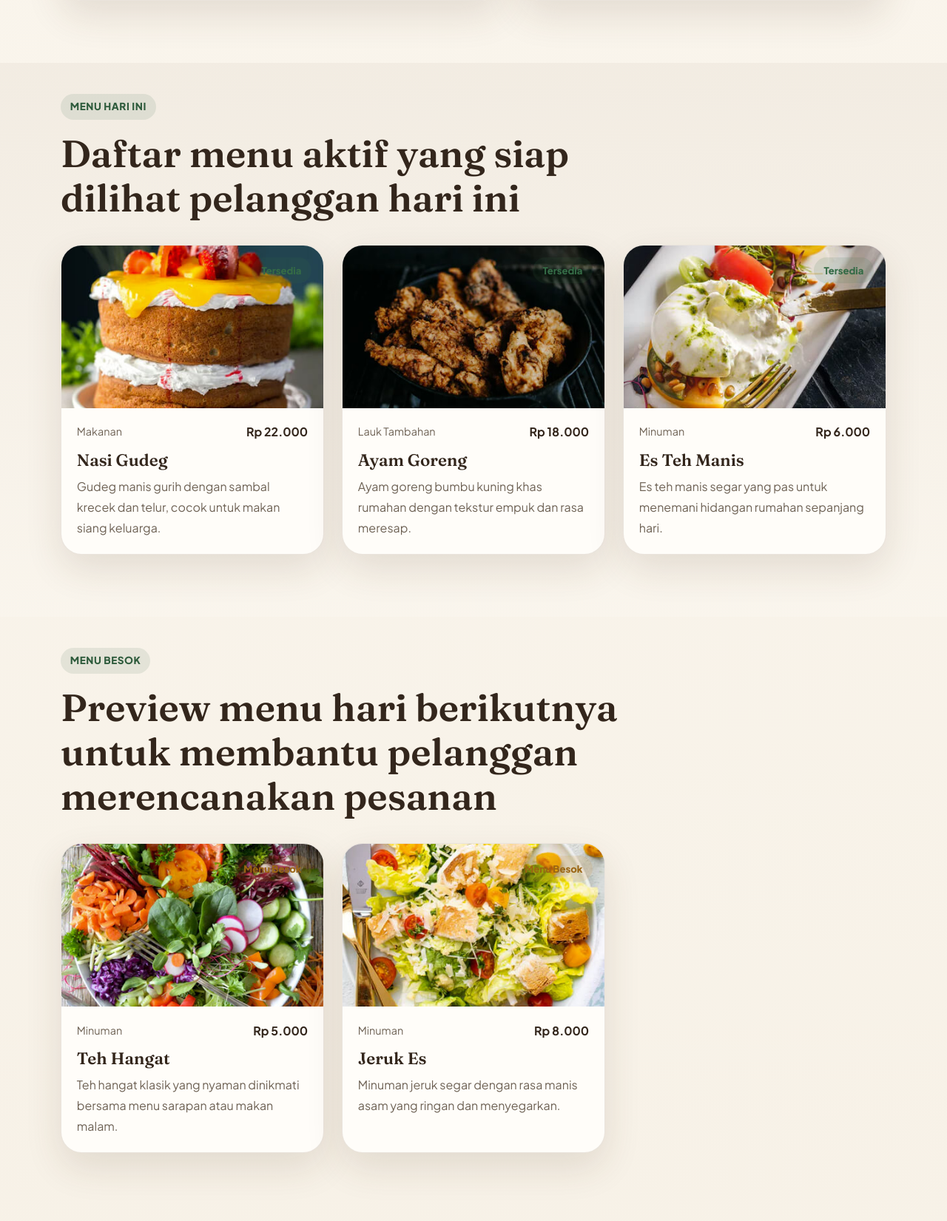
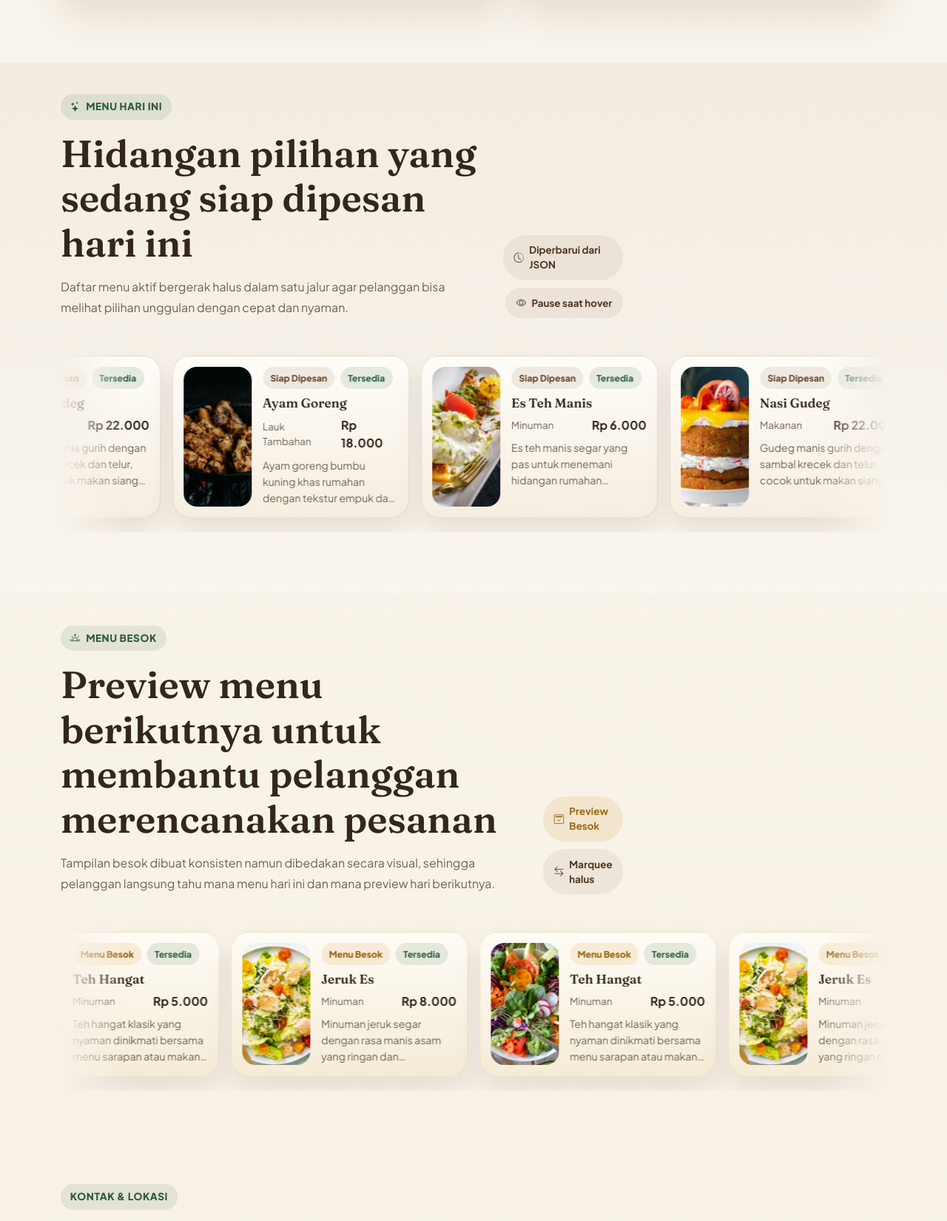
Before and after one commit to marwinwijaya/bu-jawa-webapps, a PHP site: page / in a window 1280 px wide. Shown: the part 1792-3443 px from the top of the page at 74% size. Run offline with PHP 8.4, Linux system fonts and the light colour scheme.

Commit message:
enhance index

```diff
--- a/assets/css/style.css
+++ b/assets/css/style.css
@@ -264,6 +264,12 @@ p {
   line-height: 1.18;
 }
 
+.section-subcopy {
+  margin-top: 0.95rem;
+  max-width: 720px;
+  font-size: 1rem;
+}
+
 .about-grid,
 .contact-grid {
   display: grid;
@@ -303,56 +309,161 @@ p {
   background: linear-gradient(180deg, rgba(110, 79, 53, 0.05) 0%, rgba(255, 253, 249, 0.2) 100%);
 }
 
-.menu-card {
-  height: 100%;
-  overflow: hidden;
-  border-radius: 28px;
-  border: 1px solid var(--border);
-  background: var(--surface);
-  box-shadow: var(--shadow);
+.menu-heading-row {
+  display: flex;
+  justify-content: space-between;
+  gap: 1.4rem;
+  align-items: flex-end;
 }
 
-.menu-card-image-wrap {
+.menu-section-note {
+  display: flex;
+  flex-wrap: wrap;
+  gap: 0.65rem;
+  justify-content: flex-end;
+}
+
+.menu-note-chip {
+  display: inline-flex;
+  align-items: center;
+  gap: 0.45rem;
+  padding: 0.65rem 0.9rem;
+  border-radius: 999px;
+  background: rgba(110, 79, 53, 0.08);
+  color: var(--primary-dark);
+  font-size: 0.84rem;
+  font-weight: 700;
+}
+
+.menu-note-chip.is-tomorrow {
+  background: rgba(214, 147, 47, 0.14);
+  color: #9b6513;
+}
+
+.marquee-shell {
+  position: relative;
+  overflow: hidden;
+  padding: 1.2rem 0;
+  mask-image: linear-gradient(to right, transparent 0, black 8%, black 92%, transparent 100%);
+  -webkit-mask-image: linear-gradient(to right, transparent 0, black 8%, black 92%, transparent 100%);
+}
+
+.menu-marquee {
+  display: flex;
+  width: max-content;
+  gap: 1rem;
+  animation: menu-marquee 36s linear infinite;
+  will-change: transform;
+}
+
+.menu-marquee:hover {
+  animation-play-state: paused;
+}
+
+.is-tomorrow-marquee {
+  animation-duration: 42s;
+}
+
+.menu-marquee-track {
+  display: flex;
+  gap: 1rem;
+  flex-shrink: 0;
+}
+
+.menu-marquee-card {
+  width: 320px;
+  min-height: 154px;
+  display: grid;
+  grid-template-columns: 92px 1fr;
+  gap: 0.9rem;
+  padding: 0.9rem;
+  border-radius: 24px;
+  border: 1px solid rgba(110, 79, 53, 0.14);
+  background:
+    linear-gradient(180deg, rgba(255, 253, 249, 0.98), rgba(245, 237, 223, 0.96));
+  box-shadow: 0 18px 36px rgba(74, 48, 28, 0.1);
+}
+
+.menu-marquee-card.is-tomorrow-card {
+  background:
+    linear-gradient(180deg, rgba(255, 252, 246, 0.98), rgba(244, 235, 214, 0.96));
+}
+
+.menu-marquee-image-wrap {
   position: relative;
 }
 
-.menu-card-image {
+.menu-marquee-image {
   width: 100%;
-  height: 220px;
+  height: 100%;
+  min-height: 136px;
   object-fit: cover;
+  border-radius: 18px;
 }
 
-.menu-card-body {
-  padding: 1.3rem;
+.menu-marquee-body {
+  display: grid;
+  align-content: start;
+  gap: 0.5rem;
 }
 
-.menu-card-top {
+.menu-marquee-badges {
+  display: flex;
+  flex-wrap: wrap;
+  gap: 0.45rem;
+}
+
+.menu-pill {
+  display: inline-flex;
+  align-items: center;
+  padding: 0.35rem 0.65rem;
+  border-radius: 999px;
+  font-size: 0.76rem;
+  font-weight: 800;
+}
+
+.badge-neutral {
+  background: rgba(110, 79, 53, 0.1);
+  color: var(--primary);
+}
+
+.menu-marquee-card h3 {
+  font-size: 1.08rem;
+  line-height: 1.25;
+}
+
+.menu-marquee-meta {
   display: flex;
   justify-content: space-between;
+  gap: 0.8rem;
   align-items: center;
-  gap: 1rem;
-  margin-bottom: 0.8rem;
 }
 
-.menu-card h3 {
-  font-size: 1.4rem;
-  margin-bottom: 0.5rem;
-}
-
-.menu-category,
-.menu-date {
-  font-size: 0.9rem;
+.menu-marquee-card .menu-category {
+  font-size: 0.84rem;
   color: var(--muted);
 }
 
-.menu-badge {
-  position: absolute;
-  top: 1rem;
-  right: 1rem;
-  padding: 0.5rem 0.85rem;
-  border-radius: 999px;
-  font-size: 0.82rem;
-  font-weight: 800;
+.menu-marquee-card p {
+  font-size: 0.88rem;
+  line-height: 1.55;
+  display: -webkit-box;
+  -webkit-line-clamp: 3;
+  -webkit-box-orient: vertical;
+  overflow: hidden;
+}
+
+.marquee-shell-tomorrow .menu-marquee-card {
+  border-color: rgba(214, 147, 47, 0.16);
+}
+
+@keyframes menu-marquee {
+  from {
+    transform: translateX(0);
+  }
+  to {
+    transform: translateX(calc(-50% - 0.5rem));
+  }
 }
 
 .badge-success {
@@ -1222,6 +1333,7 @@ code {
   .note-grid,
   .about-grid,
   .contact-grid,
+  .menu-heading-row,
   .filter-grid,
   .menu-form-grid,
   .premium-summary,
@@ -1279,7 +1391,8 @@ code {
   .section-title-inline,
   .dashboard-hero,
   .schedule-board-head,
-  .schedule-item-top {
+  .schedule-item-top,
+  .menu-heading-row {
     align-items: flex-start;
     flex-direction: column;
   }
@@ -1287,4 +1400,24 @@ code {
   .schedule-item-card {
     flex-direction: column;
   }
+
+  .marquee-shell {
+    padding: 0.65rem 0;
+    mask-image: none;
+    -webkit-mask-image: none;
+  }
+
+  .menu-marquee {
+    animation-duration: 26s;
+  }
+
+  .menu-marquee-card {
+    width: 280px;
+    min-height: 146px;
+    grid-template-columns: 82px 1fr;
+  }
+
+  .menu-marquee-image {
+    min-height: 126px;
+  }
 }
--- a/assets/js/site.js
+++ b/assets/js/site.js
@@ -45,7 +45,7 @@
 
     if (!menus.length) {
       target.innerHTML = `
-        <div class="col-12">
+        <div class="marquee-shell">
           <div class="empty-state">
             <p>${isTomorrow ? "Preview menu besok belum tersedia." : "Menu aktif untuk hari ini belum tersedia."}</p>
           </div>
@@ -54,37 +54,55 @@
       return;
     }
 
-    target.innerHTML = menus
-      .map((menu) => {
-        const badge = isTomorrow
-          ? `<span class="menu-badge badge-warning">Menu Besok</span>`
-          : `<span class="menu-badge ${menu.status_ketersediaan === "habis" ? "badge-danger" : "badge-success"}">${menu.status_ketersediaan === "habis" ? "Habis" : "Tersedia"}</span>`;
+    const cards = menus.map((menu) => renderMenuCard(menu, isTomorrow)).join("");
+    const animationClass = isTomorrow ? "is-tomorrow-marquee" : "is-today-marquee";
+
+    target.innerHTML = `
+      <div class="marquee-shell ${isTomorrow ? "marquee-shell-tomorrow" : ""}">
+        <div class="menu-marquee ${animationClass}">
+          <div class="menu-marquee-track">
+            ${cards}
+          </div>
+          <div class="menu-marquee-track" aria-hidden="true">
+            ${cards}
+          </div>
+        </div>
+      </div>
+    `;
+  }
+
+  function renderMenuCard(menu, isTomorrow) {
+    const statusBadge = menu.status_ketersediaan === "habis"
+      ? `<span class="menu-pill badge-danger">Habis</span>`
+      : `<span class="menu-pill badge-success">Tersedia</span>`;
+    const dayBadge = isTomorrow
+      ? `<span class="menu-pill badge-warning">Menu Besok</span>`
+      : `<span class="menu-pill badge-neutral">Siap Dipesan</span>`;
 
     return `
-          <div class="col-md-6 col-xl-4">
-            <article class="menu-card ${isTomorrow ? "menu-card-future" : ""}">
-              <div class="menu-card-image-wrap">
-                <img src="${escapeHtml(menu.gambar || "assets/img/about.jpg")}" alt="${escapeHtml(menu.nama_menu)}" class="menu-card-image">
-                ${badge}
+      <article class="menu-marquee-card ${isTomorrow ? "is-tomorrow-card" : ""}">
+        <div class="menu-marquee-image-wrap">
+          <img src="${escapeHtml(menu.gambar || "assets/img/about.jpg")}" alt="${escapeHtml(menu.nama_menu)}" class="menu-marquee-image">
         </div>
-              <div class="menu-card-body">
-                <div class="menu-card-top">
+        <div class="menu-marquee-body">
+          <div class="menu-marquee-badges">
+            ${dayBadge}
+            ${statusBadge}
+          </div>
+          <h3>${escapeHtml(menu.nama_menu)}</h3>
+          <div class="menu-marquee-meta">
             <span class="menu-category">${escapeHtml(menu.kategori)}</span>
             <strong>${formatRupiah(menu.harga)}</strong>
           </div>
-                <h3>${escapeHtml(menu.nama_menu)}</h3>
           <p>${escapeHtml(menu.deskripsi || "")}</p>
         </div>
       </article>
-          </div>
     `;
-      })
-      .join("");
   }
 
   function renderErrorState(message) {
     setText("#hero-menu-count", "0 menu aktif");
-    const html = `<div class="col-12"><div class="empty-state"><p>${escapeHtml(message)}</p></div></div>`;
+    const html = `<div class="marquee-shell"><div class="empty-state"><p>${escapeHtml(message)}</p></div></div>`;
     const today = document.querySelector("#menu-hari-ini-list");
     const tomorrow = document.querySelector("#menu-besok-list");
     if (today) today.innerHTML = html;
--- a/index.html
+++ b/index.html
@@ -125,21 +125,35 @@
 
       <section class="section-block menu-section" id="menu-hari-ini">
         <div class="container">
-          <div class="section-heading">
-            <span class="section-kicker">Menu Hari Ini</span>
-            <h2>Daftar menu aktif yang siap dilihat pelanggan hari ini</h2>
+          <div class="section-heading menu-heading-row">
+            <div>
+              <span class="section-kicker"><i class="bi bi-stars"></i> Menu Hari Ini</span>
+              <h2>Hidangan pilihan yang sedang siap dipesan hari ini</h2>
+              <p class="section-subcopy">Daftar menu aktif bergerak halus dalam satu jalur agar pelanggan bisa melihat pilihan unggulan dengan cepat dan nyaman.</p>
+            </div>
+            <div class="menu-section-note">
+              <span class="menu-note-chip"><i class="bi bi-clock-history"></i> Diperbarui dari JSON</span>
+              <span class="menu-note-chip"><i class="bi bi-eye"></i> Pause saat hover</span>
+            </div>
           </div>
-          <div class="row g-4" id="menu-hari-ini-list"></div>
+          <div id="menu-hari-ini-list"></div>
         </div>
       </section>
 
       <section class="section-block" id="menu-besok">
         <div class="container">
-          <div class="section-heading">
-            <span class="section-kicker">Menu Besok</span>
-            <h2>Preview menu hari berikutnya untuk membantu pelanggan merencanakan pesanan</h2>
+          <div class="section-heading menu-heading-row">
+            <div>
+              <span class="section-kicker"><i class="bi bi-sunrise"></i> Menu Besok</span>
+              <h2>Preview menu berikutnya untuk membantu pelanggan merencanakan pesanan</h2>
+              <p class="section-subcopy">Tampilan besok dibuat konsisten namun dibedakan secara visual, sehingga pelanggan langsung tahu mana menu hari ini dan mana preview hari berikutnya.</p>
+            </div>
+            <div class="menu-section-note">
+              <span class="menu-note-chip is-tomorrow"><i class="bi bi-calendar2-check"></i> Preview Besok</span>
+              <span class="menu-note-chip"><i class="bi bi-arrow-left-right"></i> Marquee halus</span>
+            </div>
           </div>
-          <div class="row g-4" id="menu-besok-list"></div>
+          <div id="menu-besok-list"></div>
         </div>
       </section>
 
```
Lines whose indentation alone changed are shown as unchanged.
